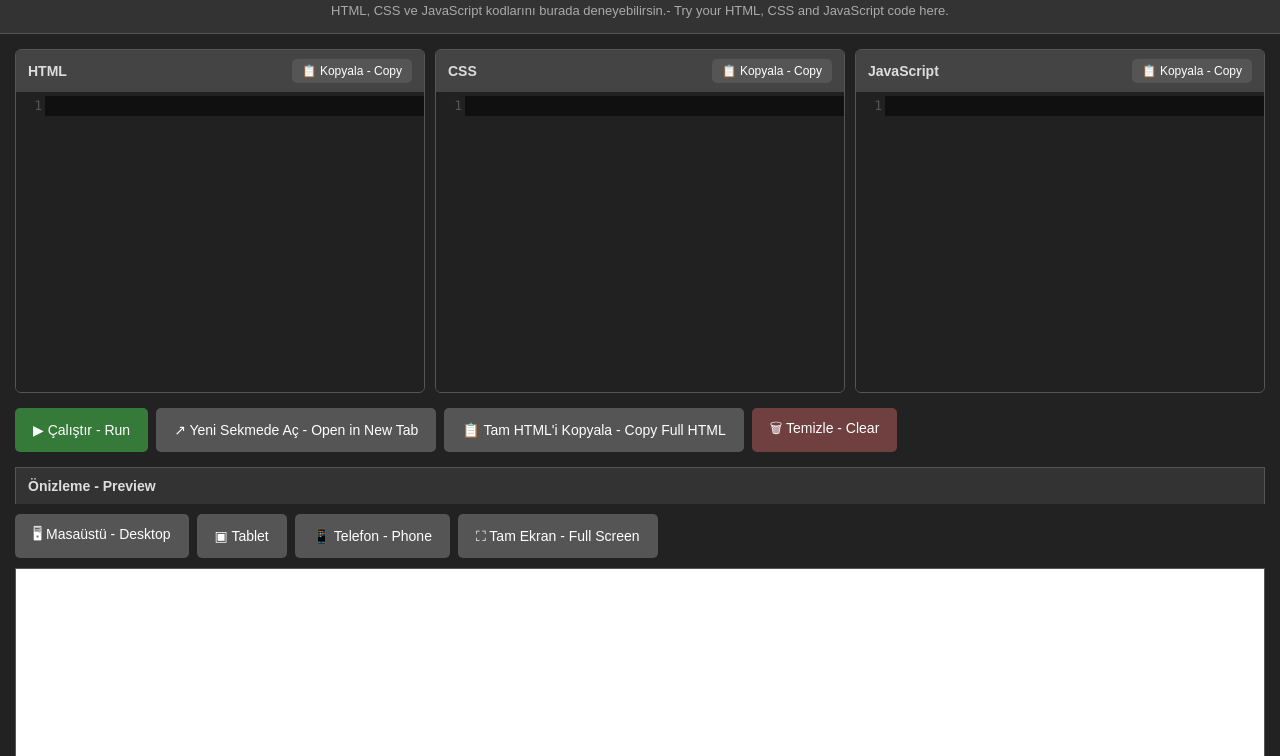
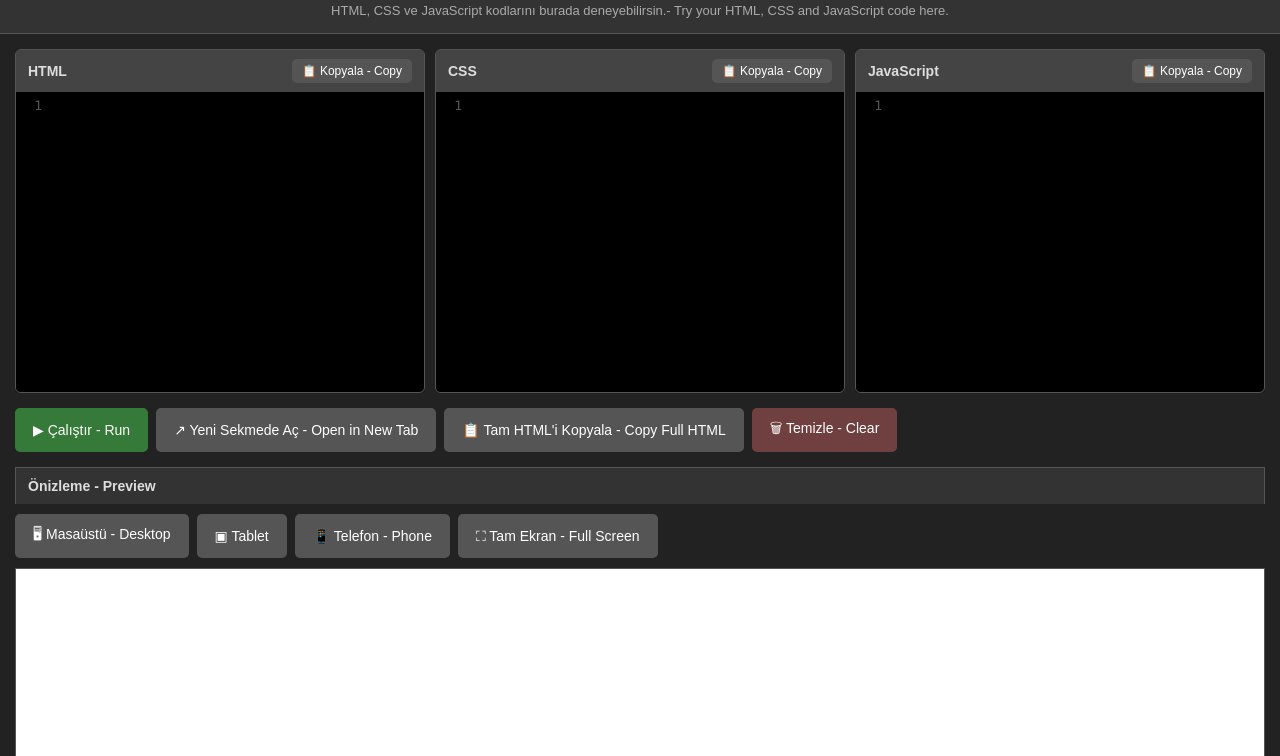
Before and after one commit to enisthebiker/codetest, a plain HTML site: page index.html in a window 1280 px wide. Shown: the part 44-800 px from the top of the page. Drawn offline with nearby package versions, Linux system fonts and the light colour scheme.

Commit message:
Override CodeMirror theme editor background

```diff
--- a/index.html
+++ b/index.html
@@ -119,6 +119,14 @@ textarea {
 }
 .CodeMirror-cursor {
     border-left: 1px solid #fff;
+}
+
+/* CodeMirror temasının arka plan rengini geçersiz kıl */
+.CodeMirror.cm-s-material-darker {
+    background-color: #000000;
+}
+.CodeMirror.cm-s-material-darker .CodeMirror-gutters {
+    background-color: #000000;
 }
 
 /* BUTONLAR */
```
